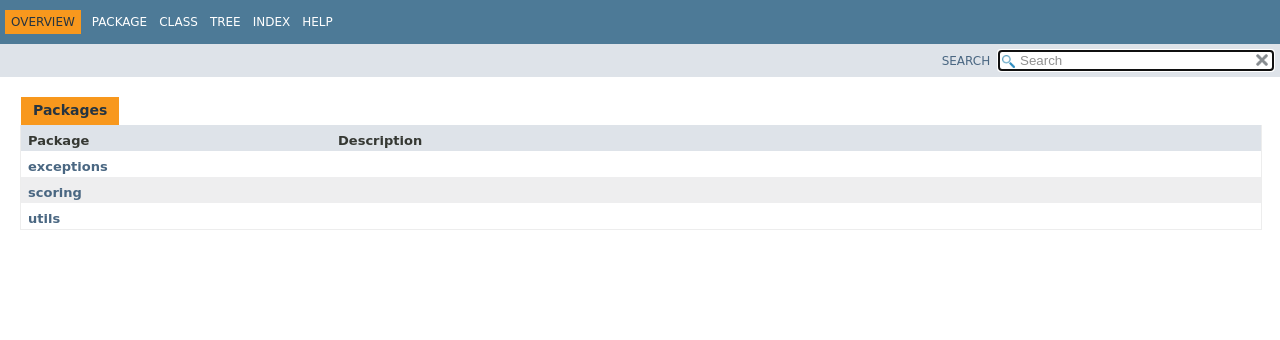
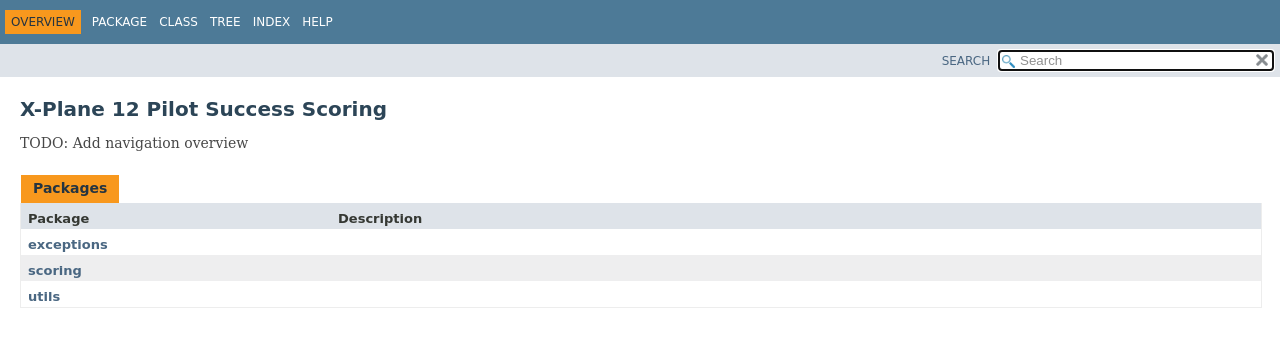
Before and after one commit to TheD2Lab/xplane12-pilot-scoring, a plain HTML site: page docs/index.html in a window 1280 px wide. Drawn offline with Linux system fonts and the light colour scheme; a web font is replaced by a local one.

Commit message:
Added title to overview docs page

```diff
--- a/docs/index.html
+++ b/docs/index.html
@@ -47,6 +47,12 @@
 </header>
 <div class="flex-content">
 <main role="main">
+<div class="header">
+   <h1 class="title">X-Plane 12 Pilot Success Scoring</h1>
+</div>
+<div class="block">
+   <p>TODO: Add navigation overview </p>
+</div>
 <div id="all-packages-table">
 <div class="caption"><span>Packages</span></div>
 <div class="summary-table two-column-summary">
```
